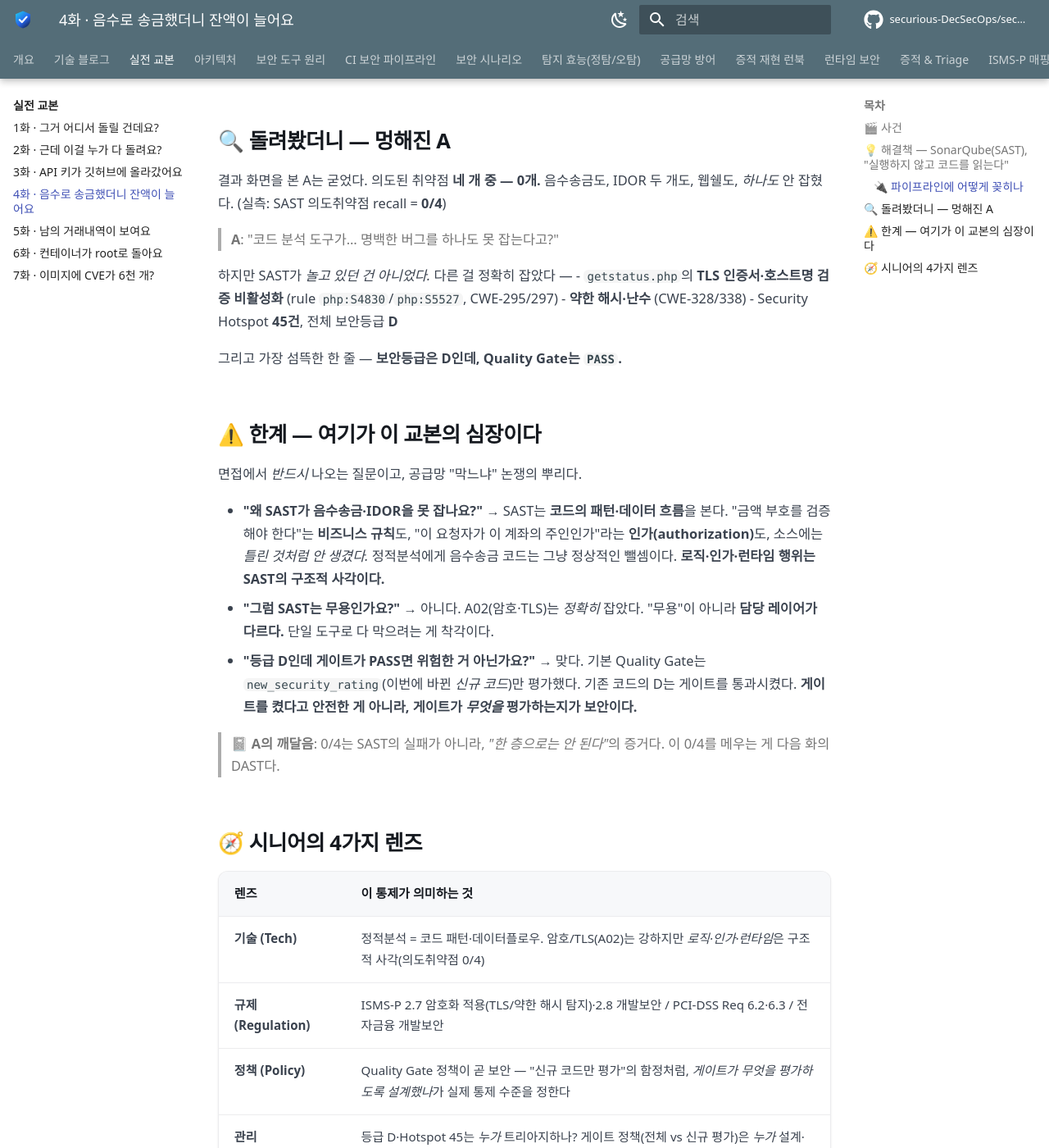
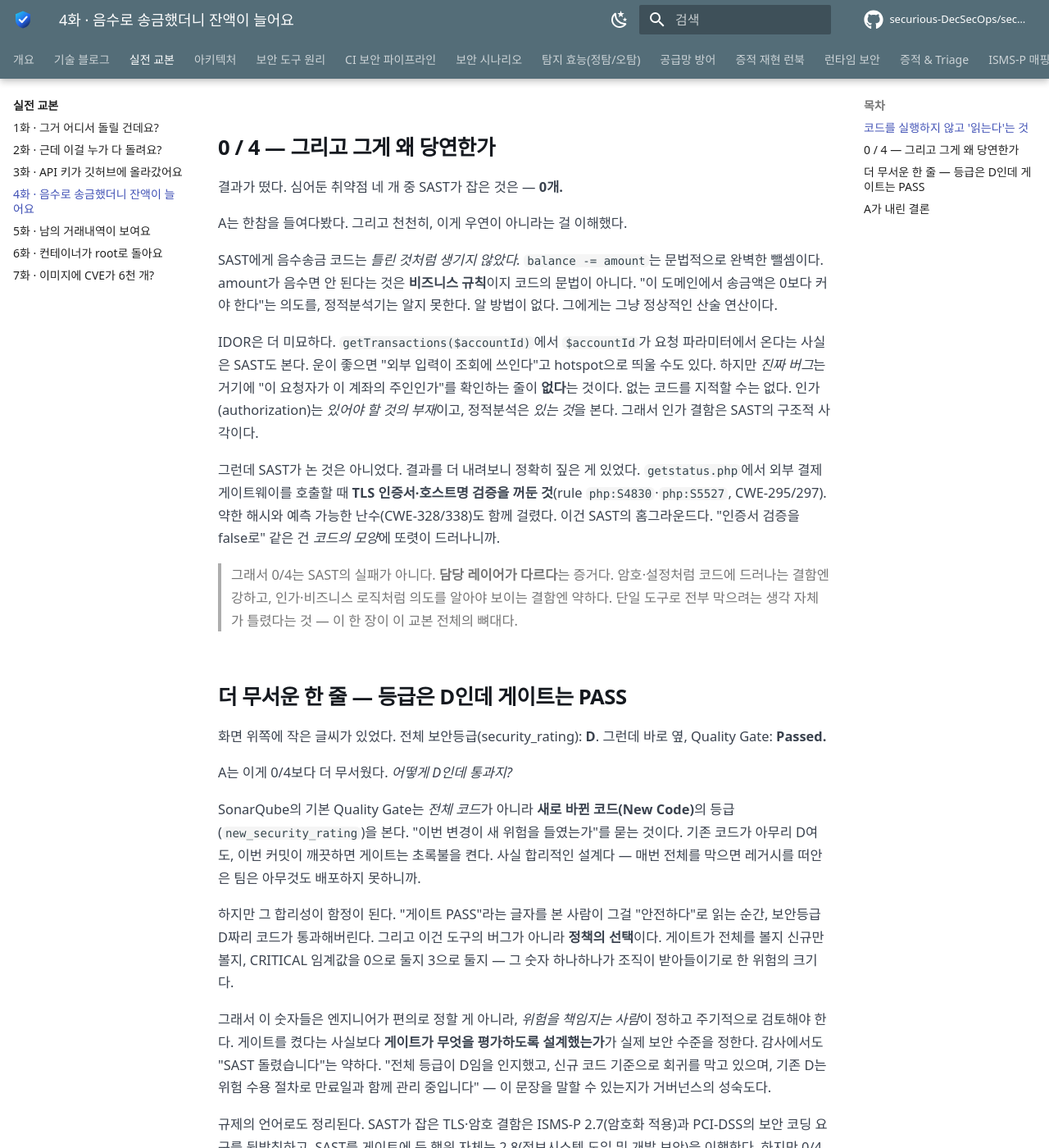
Before and after one commit to securious-DecSecOps/secubank-docs, an MkDocs documentation site: the page built from docs/textbook/04-sast.md, in a window 1280 px wide and 1400 px high, scrolled down 1076 px. Shown: the whole window at 82% size. Built offline with MkDocs 1.6.1 and Material for MkDocs 9.7.7, drawn with Linux system fonts in a browser that asks for light colours; some web fonts are replaced; comment, search, counter and statistics services are not loaded; some of the changed text lies outside the part shown.

Commit message:
교본 4화 전면 재집필: 템플릿(AI티) 제거, SAST가 '왜' 못 잡나(AST·인가의 부재)·게이트 D-PASS 함정·규제/거버넌스를 서사로 깊이있게. 1~3·5~7화도 동일 기준 재작업 예정

````diff
--- a/docs/textbook/04-sast.md
+++ b/docs/textbook/04-sast.md
@@ -4,70 +4,63 @@ title: 4화 · 음수로 송금했더니 잔액이 늘어요
 
 # 4화 · "음수로 송금했더니 잔액이 늘어요"
 
-## 🎬 사건
+금요일 오후, QA 담당자가 A의 자리로 왔다. 표정이 묘했다.
 
-QA 담당자가 헐레벌떡 A를 찾아왔다.
+> "이거… 버그 같은데, 좀 무서워요."
 
-> **QA**: "이거 보세요. 송금 금액에 **-1000원**을 넣었더니… 제 잔액이 *늘었어요.*"
+화면에는 송금 요청이 하나 떠 있었다. 금액 칸에 적힌 숫자는 **−1,000**. 그리고 요청을 보낸 뒤, 보낸 사람의 잔액이 *늘어 있었다.*
 
-A는 코드를 봤다. 송금 로직이 금액의 **부호를 검증하지 않는다.** 음수를 보내면 상대 계좌에서 내 계좌로 돈이 빨려온다. 명백한 결함이다. A는 자신만만했다 — *"이런 건 SAST(정적분석)가 당연히 잡겠지. 코드를 분석하는 도구잖아."*
+A는 `transaction-service`의 송금 처리 코드를 열었다. 금액을 받아 보내는 쪽 잔액에서 빼고 받는 쪽에 더한다. 그게 전부였다. 금액이 양수인지 확인하는 줄은 — 없었다. 음수를 넣으면 뺄셈이 덧셈이 되고, 받는 계좌에서 보내는 계좌로 돈이 역류한다. 인터넷뱅킹에서, 마음만 먹으면 남의 돈을 끌어올 수 있다는 뜻이다.
 
-그는 의도된 취약점 네 개(음수송금·거래내역 IDOR·회원정보 IDOR·웹쉘 RCE)가 심어진 코드에 SonarQube를 돌렸다.
+명백한 결함이었다. 그리고 A는 자신이 있었다. *"이런 건 SAST가 당연히 잡지. 코드를 통째로 분석하는 도구잖아."* 마침 파이프라인의 세 번째 관문이 SonarQube였다. 그는 의도적으로 취약점 네 개(음수송금, 거래내역 IDOR, 회원정보 IDOR, 웹쉘 업로드)를 심어둔 코드에 SAST를 돌렸다.
 
-## 💡 해결책 — SonarQube(SAST), "실행하지 않고 코드를 읽는다"
+## 코드를 실행하지 않고 '읽는다'는 것
 
-**왜 SAST인가?** 코드를 *돌리지 않고도* 소스의 패턴·데이터 흐름을 분석해 약점을 찾는다. 빌드 전 가장 싸고 빠른 검사라 파이프라인 앞단에 둔다.
+SonarQube 같은 SAST(Static Application Security Testing)는 프로그램을 *돌리지 않는다.* 대신 소스를 파서로 읽어 추상 구문 트리(AST)를 만들고, 값이 어디서 와서 어디로 흐르는지를 추적한다(data-flow, taint analysis). "외부에서 들어온 값이 검증 없이 SQL 쿼리에 박히는가" 같은 질문에 강하다. 그런 결함은 *코드의 모양*에 드러나기 때문이다.
+
+파이프라인에서는 이렇게 부른다.
 
 ```bash title="devsecops-path/scripts/sonarqube-scan-services.sh (발췌)"
-SONAR_PROJECT_KEY="vulnbank-msa"
 sonar-scanner \
-  -Dsonar.projectKey="${SONAR_PROJECT_KEY}" \
-  -Dsonar.host.url="${SONAR_HOST_URL}" \      # SonarQube 서버 연결
-  -Dsonar.token="${SONAR_TOKEN}"              # (Jenkins credential)
-# 스캔 후 Quality Gate 통과 여부를 서버에 폴링한다
+  -Dsonar.projectKey="vulnbank-msa" \
+  -Dsonar.host.url="${SONAR_HOST_URL}" \   # 결과는 별도 SonarQube 서버에 쌓인다
+  -Dsonar.token="${SONAR_TOKEN}"           # 토큰은 Jenkins credential로 주입
 ```
 
-### 🔌 파이프라인에 어떻게 꽂히나
-- **스테이지**: `stage('SonarQube SAST') { sh 'bash scripts/sonarqube-scan-services.sh' }`
-- **연결**: `SONAR_HOST_URL`+`SONAR_TOKEN`(2화 파라미터)으로 *별도 SonarQube 서버*에 결과를 올린다. 다른 스캐너와 달리 SAST는 서버형 — 결과·등급·Quality Gate가 서버에 산다.
-- **판정**: 스캐너가 서버에 Quality Gate 통과 여부를 폴링.
+다른 스캐너와 한 가지가 다르다. Gitleaks나 Trivy는 결과 JSON을 `REPORT_DIR/<도구>/`에 떨구고 끝이지만, SonarQube는 **서버형**이다. 분석 결과·보안등급·Quality Gate가 전부 SonarQube 서버에 산다. 그래서 2화에서 본 파라미터 중 `SONAR_HOST_URL`과 `SONAR_TOKEN`이 따로 있었던 것이다 — 스캐너가 서버에 결과를 올리고, 게이트 통과 여부를 서버에 *되물어*본다.
 
-## 🔍 돌려봤더니 — 멍해진 A
+## 0 / 4 — 그리고 그게 왜 당연한가
 
-결과 화면을 본 A는 굳었다. 의도된 취약점 **네 개 중 — 0개.** 음수송금도, IDOR 두 개도, 웹쉘도, *하나도* 안 잡혔다. (실측: SAST 의도취약점 recall = **0/4**)
+결과가 떴다. 심어둔 취약점 네 개 중 SAST가 잡은 것은 — **0개.**
 
-> **A**: "코드 분석 도구가… 명백한 버그를 하나도 못 잡는다고?"
+A는 한참을 들여다봤다. 그리고 천천히, 이게 우연이 아니라는 걸 이해했다.
 
-하지만 SAST가 *놀고 있던 건 아니었다.* 다른 걸 정확히 잡았다 —
-- `getstatus.php`의 **TLS 인증서·호스트명 검증 비활성화** (rule `php:S4830`/`php:S5527`, CWE-295/297)
-- **약한 해시·난수** (CWE-328/338)
-- Security Hotspot **45건**, 전체 보안등급 **D**
+SAST에게 음수송금 코드는 *틀린 것처럼 생기지 않았다.* `balance -= amount`는 문법적으로 완벽한 뺄셈이다. amount가 음수면 안 된다는 것은 **비즈니스 규칙**이지 코드의 문법이 아니다. "이 도메인에서 송금액은 0보다 커야 한다"는 의도를, 정적분석기는 알지 못한다. 알 방법이 없다. 그에게는 그냥 정상적인 산술 연산이다.
 
-그리고 가장 섬뜩한 한 줄 — **보안등급은 D인데, Quality Gate는 `PASS`.**
+IDOR은 더 미묘하다. `getTransactions($accountId)`에서 `$accountId`가 요청 파라미터에서 온다는 사실은 SAST도 본다. 운이 좋으면 "외부 입력이 조회에 쓰인다"고 hotspot으로 띄울 수도 있다. 하지만 *진짜 버그*는 거기에 "이 요청자가 이 계좌의 주인인가"를 확인하는 줄이 **없다**는 것이다. 없는 코드를 지적할 수는 없다. 인가(authorization)는 *있어야 할 것의 부재*이고, 정적분석은 *있는 것*을 본다. 그래서 인가 결함은 SAST의 구조적 사각이다.
 
-## ⚠️ 한계 — 여기가 이 교본의 심장이다
+그런데 SAST가 논 것은 아니었다. 결과를 더 내려보니 정확히 짚은 게 있었다. `getstatus.php`에서 외부 결제 게이트웨이를 호출할 때 **TLS 인증서·호스트명 검증을 꺼둔 것**(rule `php:S4830`·`php:S5527`, CWE-295/297). 약한 해시와 예측 가능한 난수(CWE-328/338)도 함께 걸렸다. 이건 SAST의 홈그라운드다. "인증서 검증을 false로" 같은 건 *코드의 모양*에 또렷이 드러나니까.
 
-면접에서 *반드시* 나오는 질문이고, 공급망 "막느냐" 논쟁의 뿌리다.
+> 그래서 0/4는 SAST의 실패가 아니다. **담당 레이어가 다르다**는 증거다. 암호·설정처럼 코드에 드러나는 결함엔 강하고, 인가·비즈니스 로직처럼 의도를 알아야 보이는 결함엔 약하다. 단일 도구로 전부 막으려는 생각 자체가 틀렸다는 것 — 이 한 장이 이 교본 전체의 뼈대다.
 
-- **"왜 SAST가 음수송금·IDOR을 못 잡나요?"** → SAST는 **코드의 패턴·데이터 흐름**을 본다. "금액 부호를 검증해야 한다"는 **비즈니스 규칙**도, "이 요청자가 이 계좌의 주인인가"라는 **인가(authorization)**도, 소스에는 *틀린 것처럼 안 생겼다.* 정적분석에게 음수송금 코드는 그냥 정상적인 뺄셈이다. **로직·인가·런타임 행위는 SAST의 구조적 사각이다.**
-- **"그럼 SAST는 무용인가요?"** → 아니다. A02(암호·TLS)는 *정확히* 잡았다. "무용"이 아니라 **담당 레이어가 다르다.** 단일 도구로 다 막으려는 게 착각이다.
-- **"등급 D인데 게이트가 PASS면 위험한 거 아닌가요?"** → 맞다. 기본 Quality Gate는 `new_security_rating`(이번에 바뀐 *신규 코드*)만 평가했다. 기존 코드의 D는 게이트를 통과시켰다. **게이트를 켰다고 안전한 게 아니라, 게이트가 *무엇을* 평가하는지가 보안이다.**
+## 더 무서운 한 줄 — 등급은 D인데 게이트는 PASS
 
-> 📓 **A의 깨달음**: 0/4는 SAST의 실패가 아니라, *"한 층으로는 안 된다"*의 증거다. 이 0/4를 메우는 게 다음 화의 DAST다.
+화면 위쪽에 작은 글씨가 있었다. 전체 보안등급(security_rating): **D**. 그런데 바로 옆, Quality Gate: **Passed.**
 
-## 🧭 시니어의 4가지 렌즈
+A는 이게 0/4보다 더 무서웠다. *어떻게 D인데 통과지?*
 
-| 렌즈 | 이 통제가 의미하는 것 |
-| --- | --- |
-| **기술 (Tech)** | 정적분석 = 코드 패턴·데이터플로우. 암호/TLS(A02)는 강하지만 *로직·인가·런타임*은 구조적 사각(의도취약점 0/4) |
-| **규제 (Regulation)** | ISMS-P 2.7 암호화 적용(TLS/약한 해시 탐지)·2.8 개발보안 / PCI-DSS Req 6.2·6.3 / 전자금융 개발보안 |
-| **정책 (Policy)** | Quality Gate 정책이 곧 보안 — "신규 코드만 평가"의 함정처럼, *게이트가 무엇을 평가하도록 설계했나*가 실제 통제 수준을 정한다 |
-| **관리 (Governance)** | 등급 D·Hotspot 45는 *누가* 트리아지하나? 게이트 정책(전체 vs 신규 평가)은 *누가* 설계·승인하나? "게이트 PASS"를 곧 "안전"으로 보고하면 거버넌스 실패다 |
+SonarQube의 기본 Quality Gate는 *전체 코드*가 아니라 **새로 바뀐 코드(New Code)**의 등급(`new_security_rating`)을 본다. "이번 변경이 새 위험을 들였는가"를 묻는 것이다. 기존 코드가 아무리 D여도, 이번 커밋이 깨끗하면 게이트는 초록불을 켠다. 사실 합리적인 설계다 — 매번 전체를 막으면 레거시를 떠안은 팀은 아무것도 배포하지 못하니까.
 
-> 🎤 **면접 한 줄**: *"SAST가 의도취약점을 0/4로 놓친 건 SAST가 나빠서가 아니라 담당 레이어가 달라서입니다. 더 위험한 건 보안등급 D인데 게이트가 PASS였다는 것 — 게이트 정책 설계가 정탐/오탐보다 중요할 때가 있습니다."*
+하지만 그 합리성이 함정이 된다. "게이트 PASS"라는 글자를 본 사람이 그걸 "안전하다"로 읽는 순간, 보안등급 D짜리 코드가 통과해버린다. 그리고 이건 도구의 버그가 아니라 **정책의 선택**이다. 게이트가 전체를 볼지 신규만 볼지, CRITICAL 임계값을 0으로 둘지 3으로 둘지 — 그 숫자 하나하나가 조직이 받아들이기로 한 위험의 크기다.
 
----
+그래서 이 숫자들은 엔지니어가 편의로 정할 게 아니라, *위험을 책임지는 사람*이 정하고 주기적으로 검토해야 한다. 게이트를 켰다는 사실보다 **게이트가 무엇을 평가하도록 설계했는가**가 실제 보안 수준을 정한다. 감사에서도 "SAST 돌렸습니다"는 약하다. "전체 등급이 D임을 인지했고, 신규 코드 기준으로 회귀를 막고 있으며, 기존 D는 위험 수용 절차로 만료일과 함께 관리 중입니다" — 이 문장을 말할 수 있는지가 거버넌스의 성숙도다.
 
-A는 인정한다 — 코드를 *읽는* 것만으로는 음수송금·IDOR을 못 잡는다. 그렇다면 방법은 하나, **코드를 실제로 실행해서 공격해보는 것.** A는 처음으로 *공격자처럼* 자기 서비스에 요청을 쏘기 시작한다.
+규제의 언어로도 정리된다. SAST가 잡은 TLS·암호 결함은 ISMS-P 2.7(암호화 적용)과 PCI-DSS의 보안 코딩 요구를 뒷받침하고, SAST를 게이트에 둔 행위 자체는 2.8(정보시스템 도입 및 개발 보안)을 이행한다. 하지만 0/4와 D-PASS가 보여주듯, *통제를 갖췄다*와 *통제가 효과적이고 관리된다*는 다르다. 그 간극을 인지하는 것이 이 직무의 시작이다.
 
-> 다음 → **5화 · "남의 거래내역이 보여요"** — DAST가 0/4를 메운다
+## A가 내린 결론
+
+코드를 *읽는* 것만으로는 음수송금도, IDOR도 잡히지 않는다. 의도와 인가는 코드의 표면에 없으니까. 그렇다면 남은 길은 하나뿐이었다 — 코드를 실제로 *실행해서*, 공격자가 하듯 요청을 직접 쏴보는 것.
+
+A는 처음으로 자기 서비스를 공격하기로 한다.
+
+> 다음 → **5화 · "남의 거래내역이 보여요"** — SAST가 놓친 0/4를, 공격으로 메운다
````
